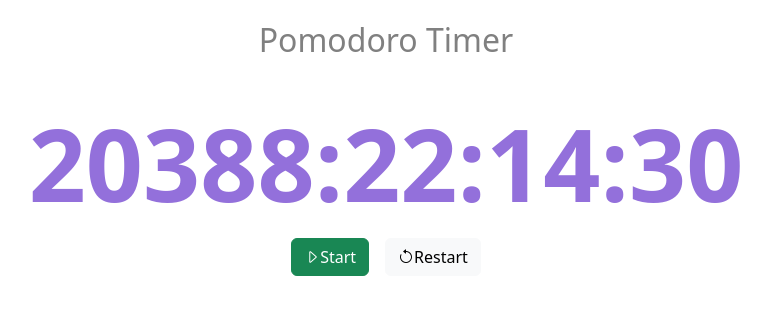
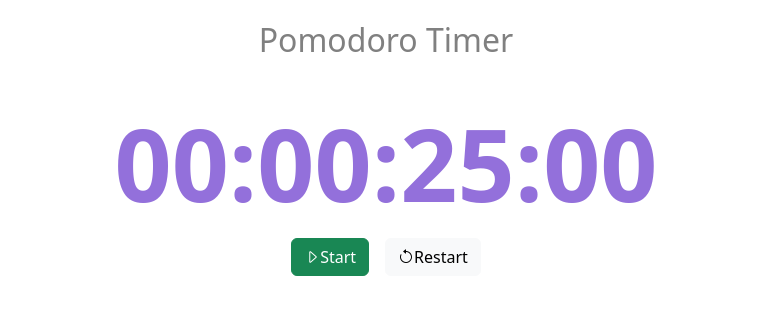
Before and after one commit to anaberst/pommi, a React (Vite) app in the folder react-app/: page / in a window 1280 px wide. Shown: the top 314 px of the page, without its empty margins (254-1025 px from the left). Built offline with nearby package versions, Linux system fonts and the light colour scheme.

Commit message:
Add references to timer with useRef and CountdownApi type

```diff
--- a/react-app/src/App.tsx
+++ b/react-app/src/App.tsx
@@ -1,4 +1,6 @@
 import { useState } from "react";
+import { useRef } from "react";
+import { type CountdownApi } from "react-countdown";
 import Controls from "./components/Controls";
 import Timer from "./components/Timer";
 import "bootstrap-icons/font/bootstrap-icons.css";
@@ -21,20 +23,24 @@ const App = () => {
 
   const [isRunning, setIsRunning] = useState(false);
   const [timeLeft, setTimeLeft] = useState(25);
-  const [isRestartable, setIsRestartable] = useState(false);
+
+  const timerRef = useRef<CountdownApi | null>(null);
 
   const handleStart = () => {
     setIsRunning(true);
     setTimeLeft(25);
+    timerRef.current?.start();
   };
 
   const handlePause = () => {
     setIsRunning(false);
+    timerRef.current?.pause();
   };
 
   const handleRestart = () => {
     setIsRunning(false);
     setTimeLeft(25);
+    timerRef.current?.stop();
   };
 
   return (
@@ -49,9 +55,9 @@ const App = () => {
       <Timer
         autoStart={false}
         className="d-flex justify-content-center timer-display"
-        controlled={true}
+        controlled={false}
         minutes={25}
-        zeroPadTime={0}
+        countdownRef={timerRef}
       />
 
       <div className="d-flex justify-content-center gap-3">
--- a/react-app/src/components/Timer.tsx
+++ b/react-app/src/components/Timer.tsx
@@ -1,19 +1,21 @@
+import React from "react";
 import Countdown from "react-countdown";
+import { type CountdownApi } from "react-countdown";
 
 interface Props {
   autoStart: boolean;
   className: string;
+  countdownRef?: React.RefObject<CountdownApi | null>;
   controlled: boolean;
   minutes: number;
-  zeroPadTime: number;
 }
 
 const Timer = ({
   autoStart,
   className,
   controlled,
+  countdownRef,
   minutes,
-  zeroPadTime,
 }: Props) => {
   return (
     <div
@@ -29,7 +31,7 @@ const Timer = ({
         autoStart={autoStart}
         controlled={controlled}
         date={Date.now() + minutes * 60000}
-        zeroPadTime={zeroPadTime}
+        ref={countdownRef as React.Ref<Countdown>}
       />
     </div>
   );
```
